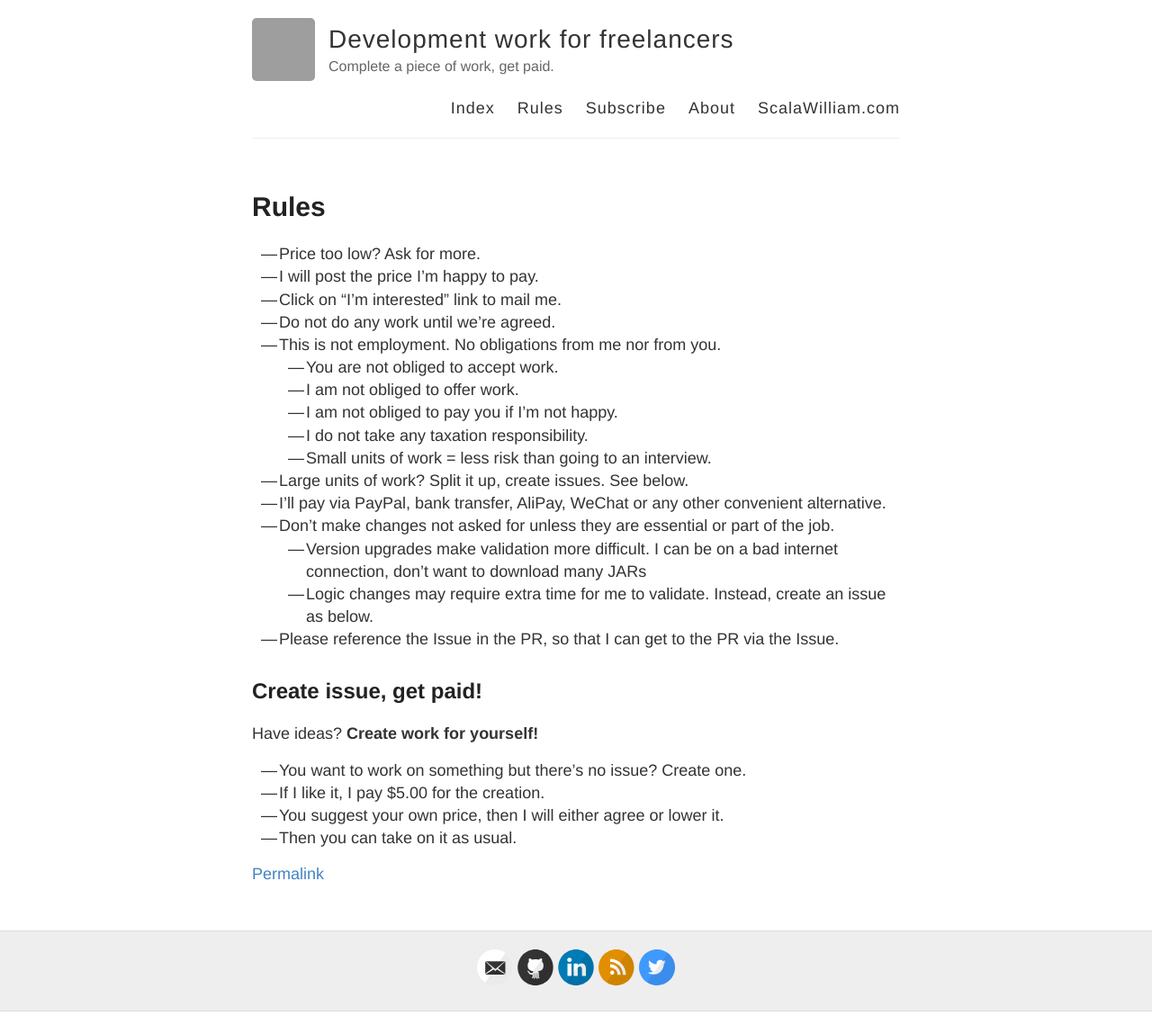
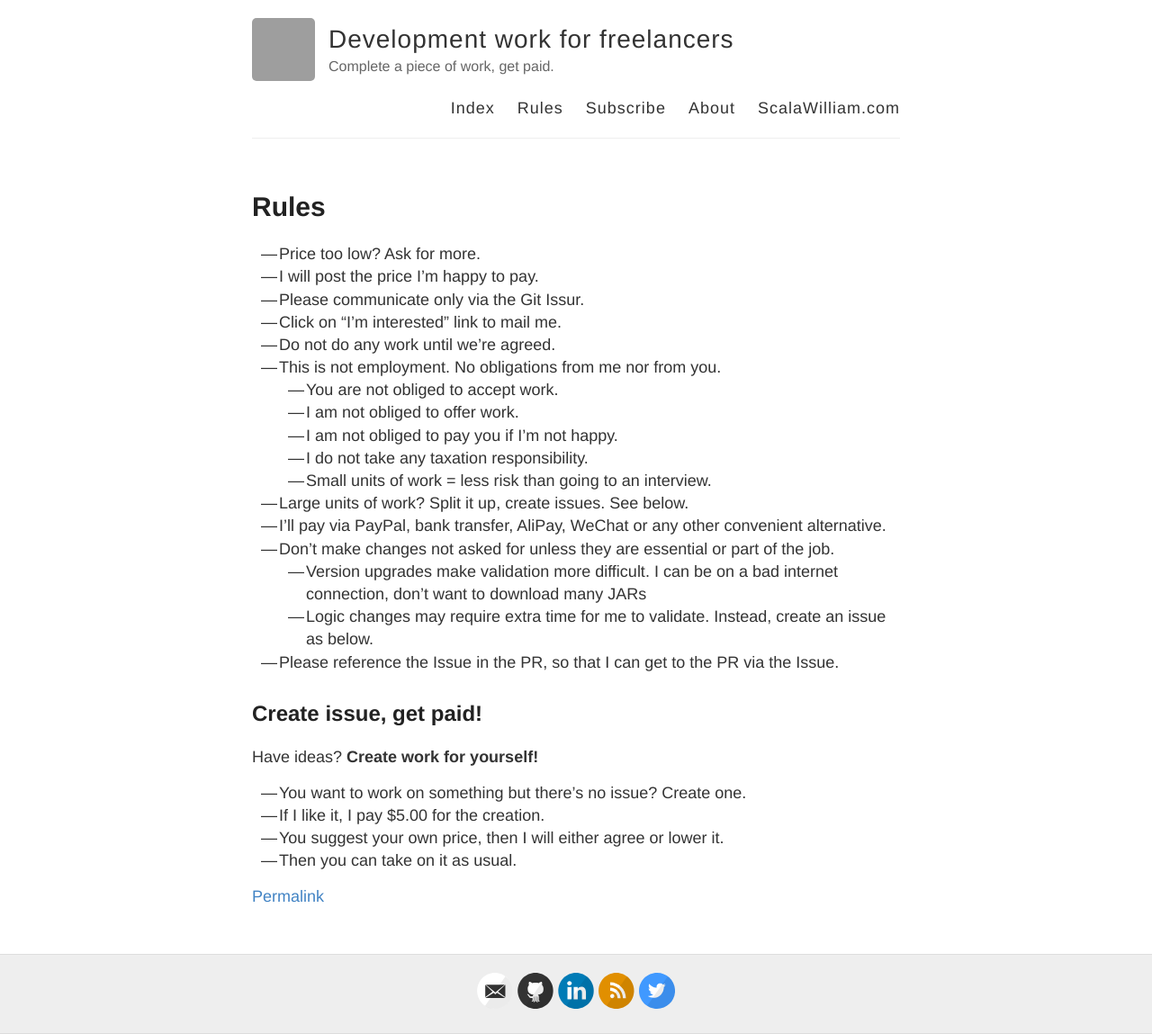
Before and after one commit to ScalaWilliam/Work, a Jekyll site: the page built from rules.md, in a window 1280 px wide. Shown: the whole page at 90% size. Built offline with Jekyll 4.4.1, drawn with Linux system fonts in a browser that asks for light colours; before the commit the page ends 1124 px from its top, so only the background shows below that; grey boxes are pictures that could not be loaded.

Commit message:
Update rules.md

```diff
--- a/rules.md
+++ b/rules.md
@@ -6,6 +6,7 @@ permalink: /rules/
 
 - Price too low? Ask for more.
 - I will post the price I'm happy to pay.
+- Please communicate only via the Git Issur.
 - Click on "I'm interested" link to mail me.
 - Do not do any work until we're agreed.
 - This is not employment. No obligations from me nor from you.
```
